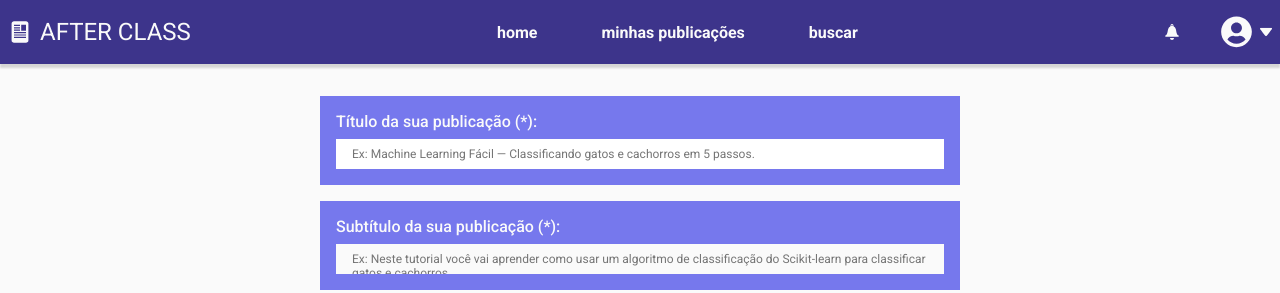
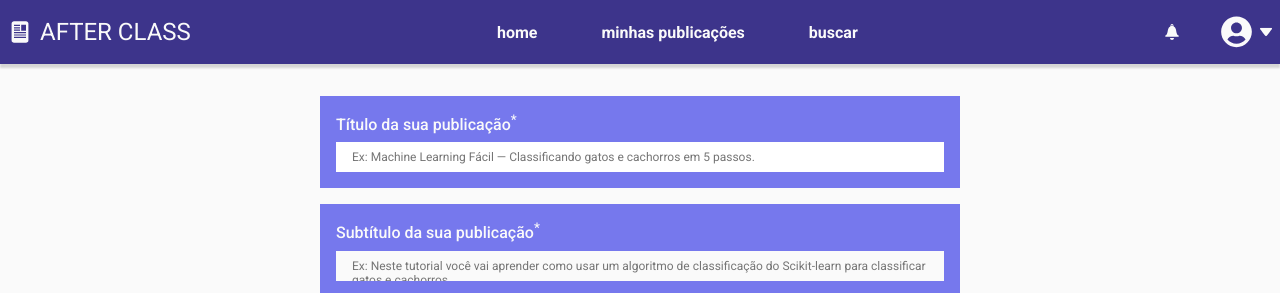
Before and after one commit to coffee-and-software-pec/frontend-react, a React (Create React App) app in the folder frontend-app/: page /publicacao in a window 1280 px wide. Shown: the top 293 px of the page. Built offline with nearby package versions, Linux system fonts and the light colour scheme; no server answers.

Commit message:
change preview size on text editor

```diff
--- a/frontend-app/package.json
+++ b/frontend-app/package.json
@@ -12,6 +12,7 @@
     "@types/react-dom": "^18.0.11",
     "@uiw/react-markdown-editor": "^5.11.1",
     "@uiw/react-markdown-preview": "^4.1.13",
+    "@uiw/react-md-editor": "^3.23.3",
     "axios": "^1.4.0",
     "react": "^18.2.0",
     "react-dom": "^18.2.0",
--- a/frontend-app/src/pages/CreatePublicationPage/CreatePublicationPage.module.css
+++ b/frontend-app/src/pages/CreatePublicationPage/CreatePublicationPage.module.css
@@ -81,7 +81,7 @@
 }
 
 .container .fullTextContainer .markdownEditor {
-
+    min-height: 20rem;
 }
 
 .container .floatingButtonsContainer {
--- a/frontend-app/src/pages/CreatePublicationPage/index.tsx
+++ b/frontend-app/src/pages/CreatePublicationPage/index.tsx
@@ -9,6 +9,7 @@ import { ReactComponent as PublishIcon } from "../../assets/publish_icon.svg";
 import { ReactComponent as AddIcon } from "../../assets/plus_icon.svg";
 
 import Tag from "../../components/Tag";
+import MDEditor from "@uiw/react-md-editor";
 
 function CreatePublicationPage() {
     const [publicationText, setPublicationText] = useState<string>("");
@@ -49,7 +50,7 @@ function CreatePublicationPage() {
             <TopBar />
             <div className={styles.container}>
                 <div className={styles.titleContainer}>
-                    <label htmlFor="publicationTitle">Título da sua publicação (*):</label>
+                    <label htmlFor="publicationTitle">Título da sua publicação<sup>*</sup></label>
                     <input
                         id="publicationTitle"
                         type="text"
@@ -57,7 +58,7 @@ function CreatePublicationPage() {
                     />
                 </div>
                 <div className={styles.subtitleContainer}>
-                    <label htmlFor="publicationSubtitle">Subtítulo da sua publicação (*):</label>
+                    <label htmlFor="publicationSubtitle">Subtítulo da sua publicação<sup>*</sup></label>
                     <textarea
                         id="publicationSubtitle"
                         rows={1}
@@ -91,6 +92,7 @@ function CreatePublicationPage() {
                         toolbarsMode={[
                             "preview"
                         ]}
+                        previewWidth={"70%"}
                         onChange={(value, _) => setPublicationText(value)}
                     />
                 </div>
--- a/frontend-app/src/pages/HomePage/HomePage.module.css
+++ b/frontend-app/src/pages/HomePage/HomePage.module.css
@@ -136,3 +136,12 @@
     border: 0.1rem solid var(--secondary);
     transform: scale(1);
 }
+
+.mainContent .createButtonContainer .createButtonLink {
+    text-decoration: none;
+    color: var(--white);
+}
+
+.mainContent .createButtonContainer .createButtonLink:active {
+    color: var(--secondary);
+}
--- a/frontend-app/src/pages/HomePage/index.tsx
+++ b/frontend-app/src/pages/HomePage/index.tsx
@@ -9,6 +9,7 @@ import colors from "../../styles/colorsConfig.json";
 import SelectTagBox from "../../components/SelectTagBox";
 import Publication from "../../models/Publication";
 import HomePagePublication from "../../components/HomePagePublication";
+import { Link } from "react-router-dom";
 
 enum TabName {
     TRENDING,
@@ -82,7 +83,7 @@ function HomePage() {
                 </div>
                 <div className={styles.createButtonContainer}>
                     <AddIcon height={24} width={24} fill={colors.theme.white} />
-                    CRIAR PUBLICAÇÃO
+                    <Link to={"/publicacao"} className={styles.createButtonLink}>CRIAR PUBLICAÇÃO</Link>
                 </div>
             </div>
         </div>
```
Also changed, not shown: 1 other file (tests, documents, lock files or other folders).
